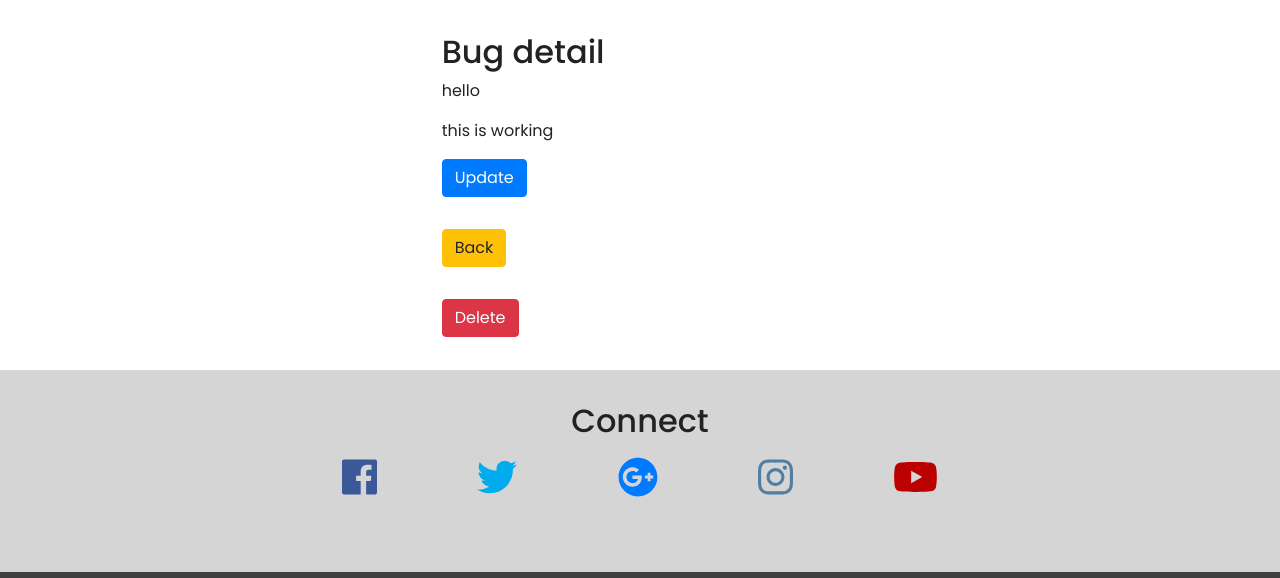
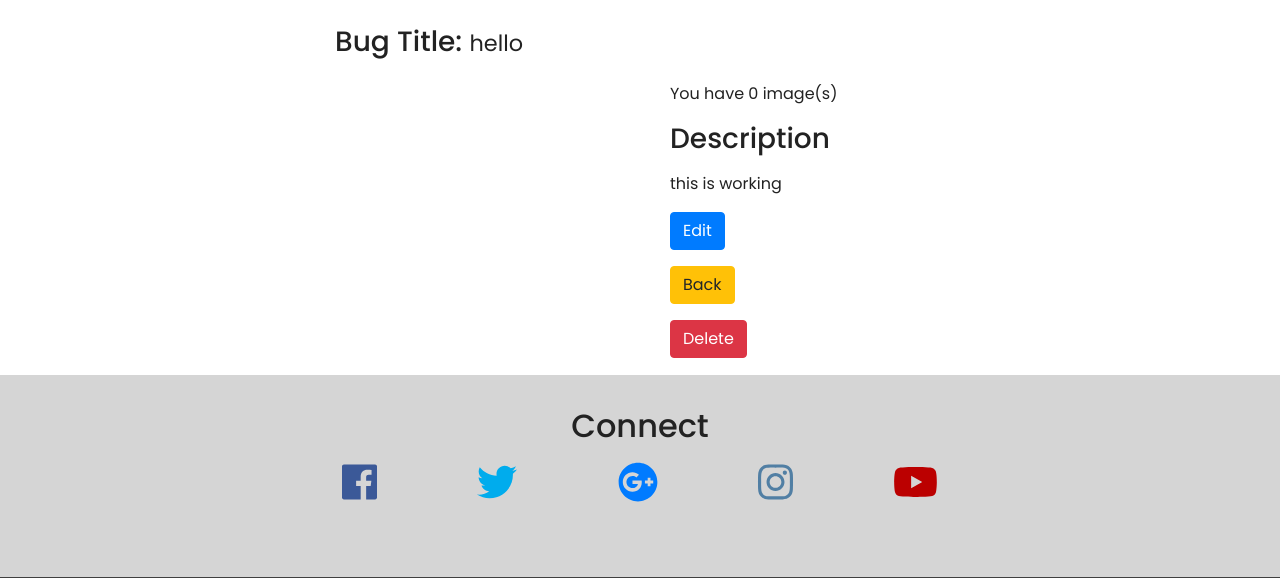
Before and after one commit to Muzamir0604/bugtracker, a Django app: page /bug/23/detail in a window 1280 px wide. Shown: the part 100-678 px from the top of the page. Run offline with Django 3.2, Linux system fonts and the light colour scheme; data comes from the database, SQL or seed files in the repository; some libraries are stand-ins or nearby versions.

Commit message:
details page with image carousel

```diff
--- a/bug/static/bug/styles/main.css
+++ b/bug/static/bug/styles/main.css
@@ -13,3 +13,7 @@
 .padding{
   padding-top: 2rem;
 }
+.row-buttons{
+  margin:2px;
+  display: inline-block;
+}
--- a/bug/templates/bug/bug_create.html
+++ b/bug/templates/bug/bug_create.html
@@ -4,7 +4,7 @@
 <div class="container">
     <div class="card">
         <div class="card-header">
-            Report on a Bug
+            <h3>Report on a bug</h3>
         </div>
         <div class="card-body">
           <form method="post" enctype="multipart/form-data">
--- a/bug/templates/bug/bug_details.html
+++ b/bug/templates/bug/bug_details.html
@@ -1,22 +1,56 @@
 {% extends "base.html" %}
-
+{% load static %}
+<link href="{% static '/bug/styles/main.css' %}" rel="stylesheet">
 
 {% block title %}Bug Detail{% endblock %}
 
 {% block content %}
 
-<div class="col-sm-4">
+<div class="col-sm-3">
 </div>
-<div class="container-fluid col-sm-4">
-  <h2>Bug detail</h2>
-  <p>{{ bug.bug_title}}</p>
-  <p>{{bug.bug_description}}</p>
+<div class="container-fluid col-sm-6">
 
-    <p><a href="{% url 'bug:bug-update' pk=bug.id %}" class="btn btn-primary">Update</a></p>
-  <p><a href="{% url 'bug:index'%}" class="btn btn-warning">Back</a></p>
-  <p><a href="{% url 'bug:bug-delete' pk=bug.id %}" class="btn btn-danger">Delete</a></p>
-
+  <h3 class="my-4">Bug Title:
+    <small>{{ bug.bug_title}}</small>
+  </h3>
+  <div class="row">
+    <div id="carouselExampleControls" class="carousel slide col-md-6" data-ride="carousel">
+      <div class="carousel-inner">
+        {% for image in bug.has_image.all %}
+        {% if forloop.first %}
+        <div class="carousel-item active">
+        {% else %}
+        <div class="carousel-item">
+        {% endif %}
+          <img class="d-block w-100" src={{image.image.url}} alt="First slide">
+        </div>
+        {% endfor %}
+      </div>
+      <a class="carousel-control-prev" href="#carouselExampleControls" role="button" data-slide="prev">
+        <span class="carousel-control-prev-icon" aria-hidden="true"></span>
+        <span class="sr-only">Previous</span>
+      </a>
+      <a class="carousel-control-next" href="#carouselExampleControls" role="button" data-slide="next">
+        <span class="carousel-control-next-icon" aria-hidden="true"></span>
+        <span class="sr-only">Next</span>
+      </a>
+    </div>
+    <div class="col-md-6">
+      <div class="col-md-10">
+        <p>You have {{bug.has_image.count}} image(s)</p>
+        <h3 class="my-3">Description </h3>
+        <p>{{bug.bug_description}}</p>
+      </div>
+      <div class="col-md-2">
+          <span>
+            <a href="{% url 'bug:bug-update' pk=bug.id %}" class="btn btn-primary">Edit</a>
+            <a href="{% url 'bug:index'%}" class="btn btn-warning">Back</a>
+            <a href="{% url 'bug:bug-delete' pk=bug.id %}" class="btn btn-danger">Delete</a>
+          </span>
+      </div>
+    </div>
+  </div>
 </div>
-<div class="col-sm-4">
+<div class="col-sm-3">
 </div>
 {% endblock content%}
--- a/bug/views.py
+++ b/bug/views.py
@@ -56,10 +56,8 @@ class BugCreate(FormActionMixin,generic.edit.CreateView):
         print("retrieve context data")
         context =  super(BugCreate,self).get_context_data(**kwargs)
         if self.request.POST:
-            # context['bug'] = BugForm(self.request.POST)
             context['image'] = ImageFormSet(self.request.POST,self.request.FILES, prefix='has_image',queryset=Image.objects.none())
         else:
-            # context['bug']=BugForm()
             context['image'] = ImageFormSet()
         return context
 
```
Also changed, not shown: bug/templates/bug/bug_update.html (+9 -2 lines).
